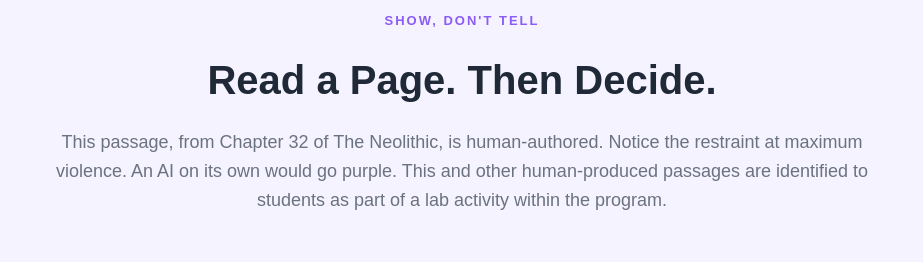
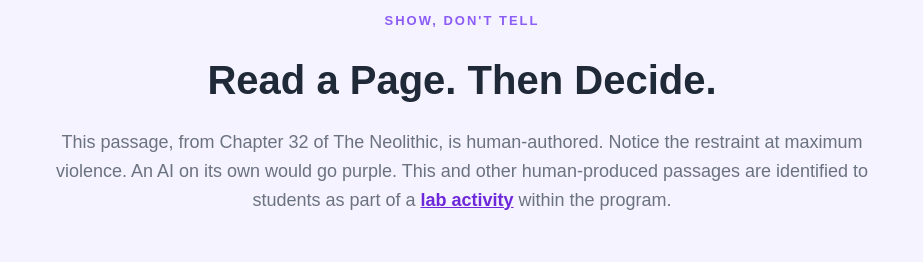
Before and after one commit to Suchocki88/UnderstandingAI.ai, a Next.js app: page /humanities in a window 1280 px wide. Shown: the part 3140-3402 px from the top of the page, without its empty margins (178-1101 px from the left). Built offline with nearby package versions, Linux system fonts and the light colour scheme.

Commit message:
Add link to lab activity in passage description
Updated the passage description to include a link to the lab activity.

```diff
--- a/app/humanities/page.tsx
+++ b/app/humanities/page.tsx
@@ -135,7 +135,7 @@ export default function Page() {
             </p>
             <h2 style={{ fontSize: 40, margin: 0 }}>Read a Page. Then Decide.</h2>
             <p style={{ marginTop: 16, fontSize: 18, color: "#6b7280" }}>
-              This passage, from Chapter 32 of The Neolithic, is human-authored. Notice the restraint at maximum violence. An AI on its own would go purple. This and other human-produced passages are identified to students as part of a lab activity within the program.
+              This passage, from Chapter 32 of The Neolithic, is human-authored. Notice the restraint at maximum violence. An AI on its own would go purple. This and other human-produced passages are identified to students as part of a <a href="https://app.thepocketlab.com/lab-report/00tNrIPV000100tN?ro=1" target="_blank" rel="noopener noreferrer" style={{ color: "#6d28d9", fontWeight: 700 }}>lab activity</a> within the program.
             </p>
           </div>
           <div style={{ background: "#ffffff", borderRadius: 16, padding: 40, border: "1px solid #e5e7eb", borderLeft: "4px solid #8b5cf6" }}>
```
